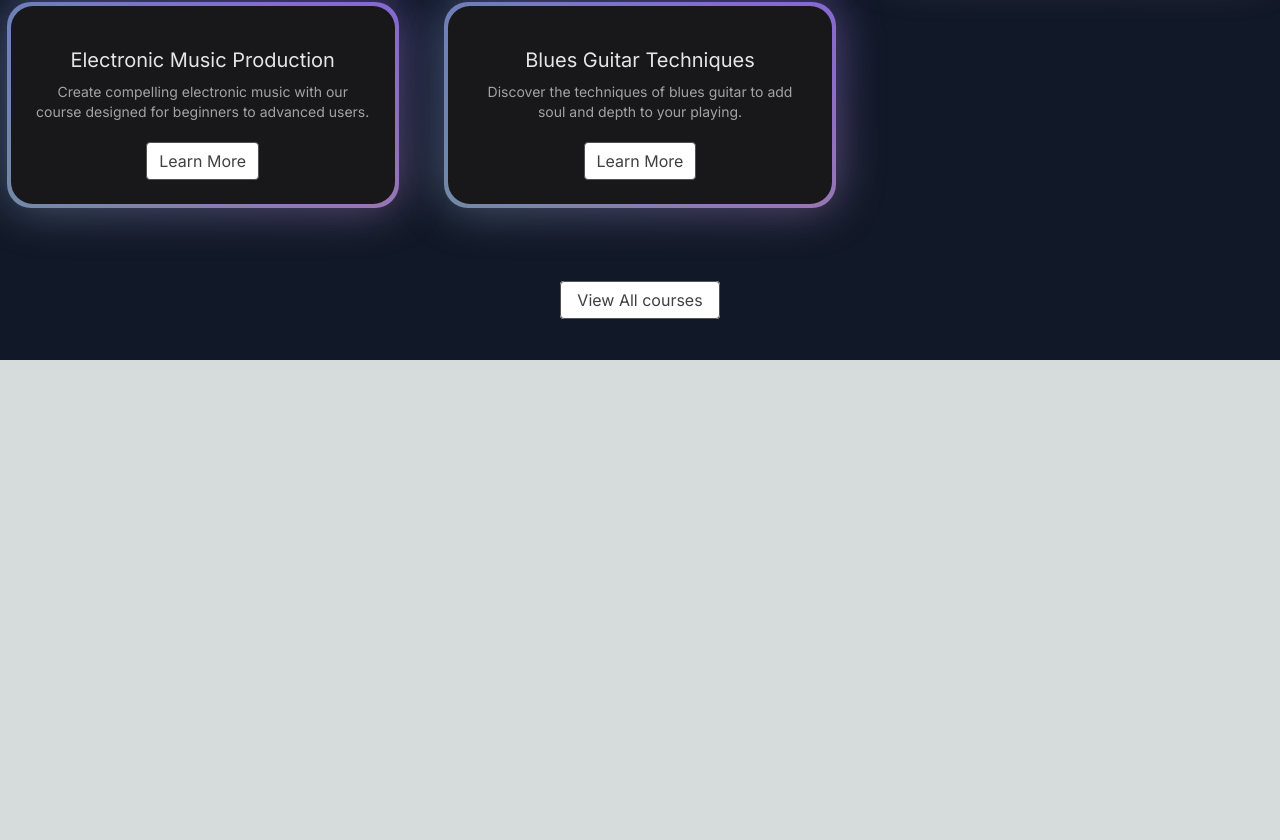
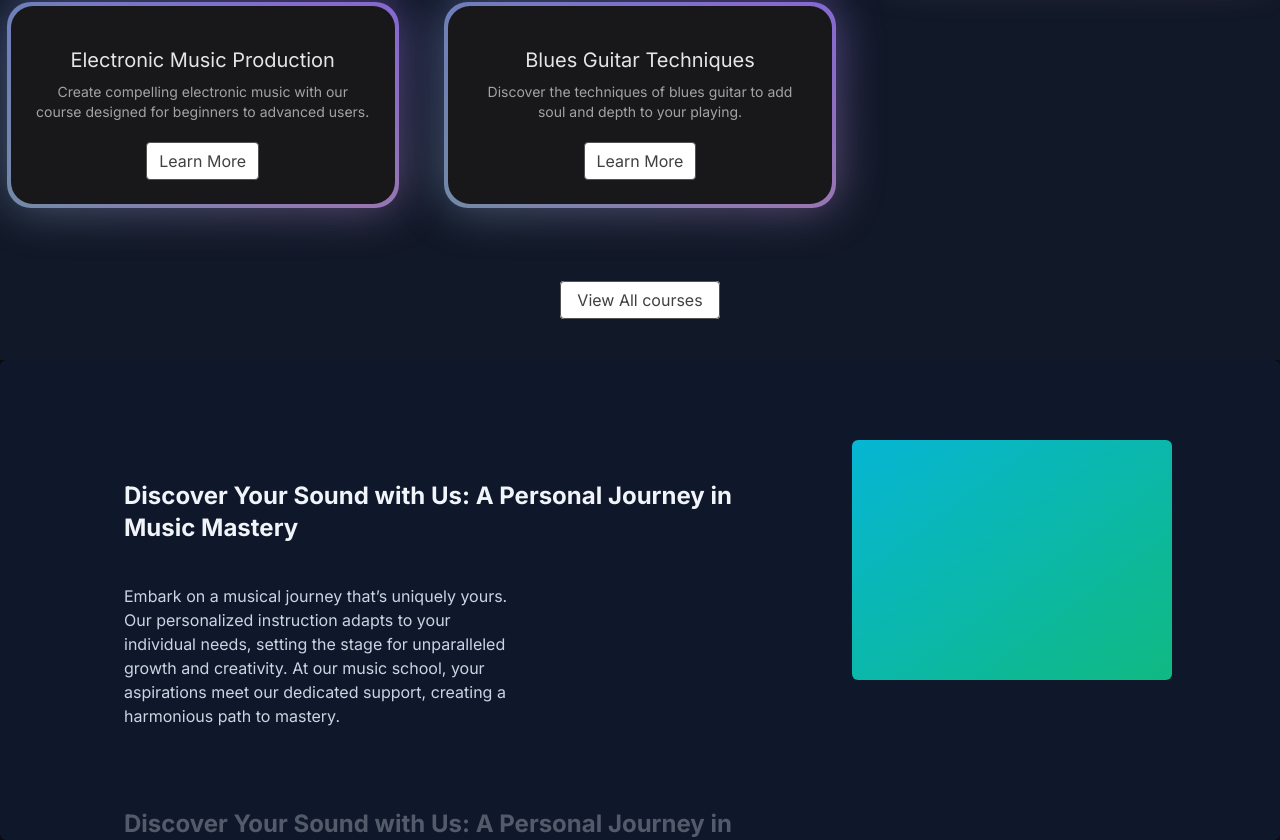
Before and after one commit to AsifAhmedSahil/Learn-NextJS-with-Aceternity-UI-library-by-building-a-project-with-typescript, a Next.js app: page / in a window 1280 px wide. Shown: the part 1120-1960 px from the top of the page. Before the commit the page ends 1480 px from the top, so only its background shows below. Built offline with nearby package versions, Linux system fonts and the light colour scheme.

Commit message:
Designing Sticky Scroll

```diff
--- a/src/app/page.tsx
+++ b/src/app/page.tsx
@@ -1,12 +1,15 @@
 import FeaturedCourses from "@/components/FeaturedCourses";
 import HeroSection from "@/components/HeroSection";
+import WhyChooseUs from "@/components/WhyChooseUs";
 
 export default function Home() {
   return (
-    <main className="min-h-screen bg-black/[0.96] antialiased bg-grid-white/[0.02]">
+    <main className="min-h-screen w-full bg-black/[0.96] antialiased bg-grid-white/[0.02]">
       <h1 className="text-center text-2xl mt-8">Next js for next level</h1>
       <HeroSection/>
       <FeaturedCourses/>
+      <WhyChooseUs />
+
     </main>
   );
 }
--- /dev/null
+++ b/src/components/WhyChooseUs.tsx
@@ -0,0 +1,47 @@
+"use client";
+import React from "react";
+import { StickyScroll } from "./ui/sticky-scroll-reveal";
+import Image from "next/image";
+
+const musicSchoolContent = [
+    {
+      title: 'Discover Your Sound with Us: A Personal Journey in Music Mastery',
+      description:
+        'Embark on a musical journey that’s uniquely yours. Our personalized instruction adapts to your individual needs, setting the stage for unparalleled growth and creativity. At our music school, your aspirations meet our dedicated support, creating a harmonious path to mastery.',
+    },
+    {
+      title: 'Discover Your Sound with Us: A Personal Journey in Music Mastery',
+      description:
+        'Embark on a musical journey that’s uniquely yours. Our personalized instruction adapts to your individual needs, setting the stage for unparalleled growth and creativity. At our music school, your aspirations meet our dedicated support, creating a harmonious path to mastery.',
+    },
+    {
+      title: 'Discover Your Sound with Us: A Personal Journey in Music Mastery',
+      description:
+        'Embark on a musical journey that’s uniquely yours. Our personalized instruction adapts to your individual needs, setting the stage for unparalleled growth and creativity. At our music school, your aspirations meet our dedicated support, creating a harmonious path to mastery.',
+    },
+    {
+      title: 'Live Feedback & Engagement',
+      description:
+        'Immerse yourself in an interactive learning experience where feedback is immediate, just like real-time changes in a collaborative project. This approach enhances your understanding and mastery of music concepts and performance techniques.',
+    },
+    {
+      title: 'Cutting-Edge Curriculum',
+      description:
+        'Our curriculum is continuously updated to include the latest music education trends and technologies, ensuring you’re always learning with the most current and effective methods. Say goodbye to outdated materials and welcome an education that evolves with the industry.',
+    },
+    {
+      title: 'Limitless Learning Opportunities',
+      description:
+        'With our expansive resource library and dynamic course offerings, you’ll never find yourself without something new to explore. Our platform provides continuous opportunities for growth, ensuring your musical skills are always advancing.',
+    },
+  ];
+
+function WhyChooseUs() {
+  return (
+    <div >
+      <StickyScroll content={musicSchoolContent}></StickyScroll>
+    </div>
+  )
+}
+
+export default WhyChooseUs
--- /dev/null
+++ b/src/components/ui/sticky-scroll-reveal.tsx
@@ -0,0 +1,105 @@
+"use client";
+import React, { useRef } from "react";
+import { useMotionValueEvent, useScroll } from "framer-motion";
+import { motion } from "framer-motion";
+import { cn } from "@/utils/cn";
+
+export const StickyScroll = ({
+  content,
+  contentClassName,
+}: {
+  content: {
+    title: string;
+    description: string;
+    content?: React.ReactNode | any;
+  }[];
+  contentClassName?: string;
+}) => {
+  const [activeCard, setActiveCard] = React.useState(0);
+  const ref = useRef<any>(null);
+  const { scrollYProgress } = useScroll({
+    // uncomment line 22 and comment line 23 if you DONT want the overflow container and want to have it change on the entire page scroll
+    // target: ref
+    container: ref,
+    offset: ["start start", "end start"],
+  });
+  const cardLength = content.length;
+
+  useMotionValueEvent(scrollYProgress, "change", (latest) => {
+    const cardsBreakpoints = content.map((_, index) => index / cardLength);
+    const closestBreakpointIndex = cardsBreakpoints.reduce(
+      (acc, breakpoint, index) => {
+        const distance = Math.abs(latest - breakpoint);
+        if (distance < Math.abs(latest - cardsBreakpoints[acc])) {
+          return index;
+        }
+        return acc;
+      },
+      0
+    );
+    setActiveCard(closestBreakpointIndex);
+  });
+
+  const backgroundColors = [
+    "var(--slate-900)",
+    "var(--black)",
+    "var(--neutral-900)",
+  ];
+  const linearGradients = [
+    "linear-gradient(to bottom right, var(--cyan-500), var(--emerald-500))",
+    "linear-gradient(to bottom right, var(--pink-500), var(--indigo-500))",
+    "linear-gradient(to bottom right, var(--orange-500), var(--yellow-500))",
+  ];
+  return (
+    <motion.div
+      animate={{
+        backgroundColor: backgroundColors[activeCard % backgroundColors.length],
+      }}
+      className="h-[30rem] overflow-y-auto flex justify-center relative space-x-10 rounded-md p-10"
+      ref={ref}
+    >
+      <div className="div relative flex items-start px-4">
+        <div className="max-w-2xl">
+          {content.map((item, index) => (
+            <div key={item.title + index} className="my-20">
+              <motion.h2
+                initial={{
+                  opacity: 0,
+                }}
+                animate={{
+                  opacity: activeCard === index ? 1 : 0.3,
+                }}
+                className="text-2xl font-bold text-slate-100"
+              >
+                {item.title}
+              </motion.h2>
+              <motion.p
+                initial={{
+                  opacity: 0,
+                }}
+                animate={{
+                  opacity: activeCard === index ? 1 : 0.3,
+                }}
+                className="text-kg text-slate-300 max-w-sm mt-10"
+              >
+                {item.description}
+              </motion.p>
+            </div>
+          ))}
+          <div className="h-40" />
+        </div>
+      </div>
+      <motion.div
+        animate={{
+          background: linearGradients[activeCard % linearGradients.length],
+        }}
+        className={cn(
+          "hidden lg:block h-60 w-80 rounded-md bg-white sticky top-10 overflow-hidden",
+          contentClassName
+        )}
+      >
+        {content[activeCard].content ?? null}
+      </motion.div>
+    </motion.div>
+  );
+};
```
